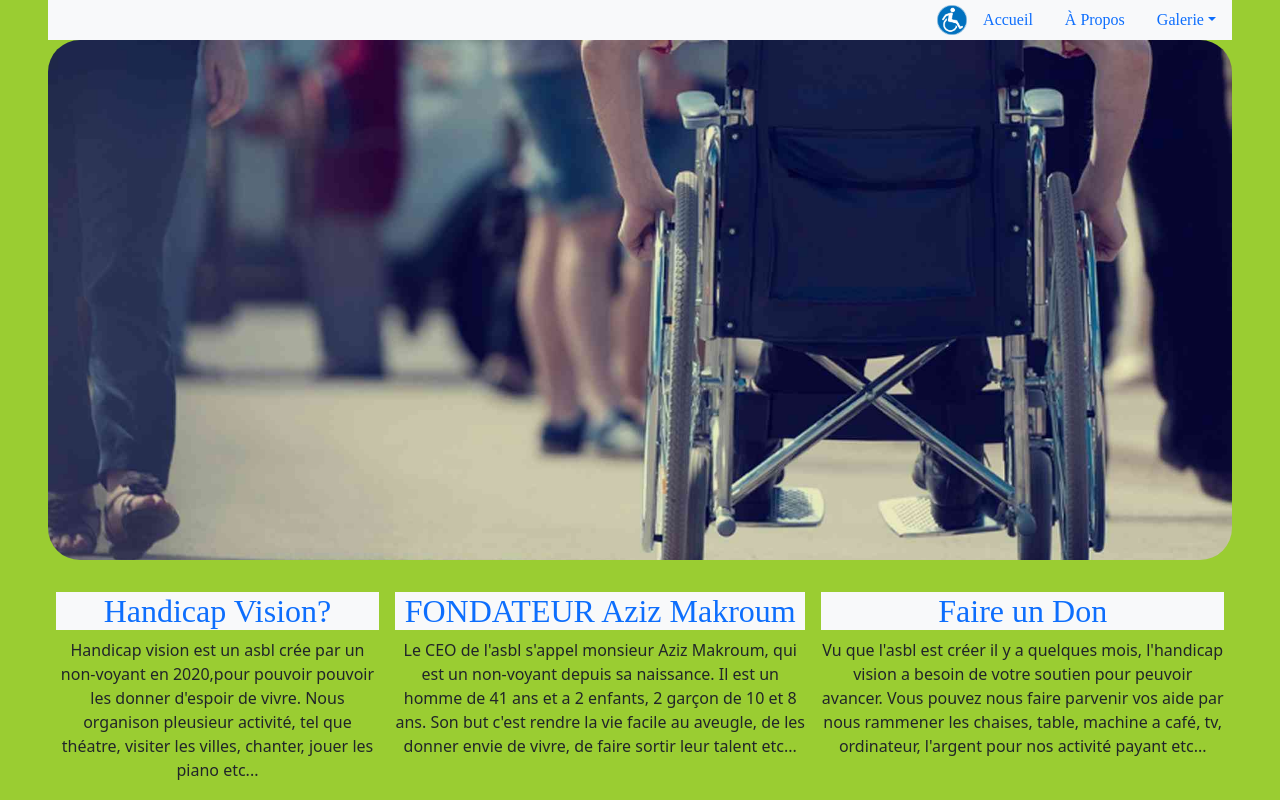
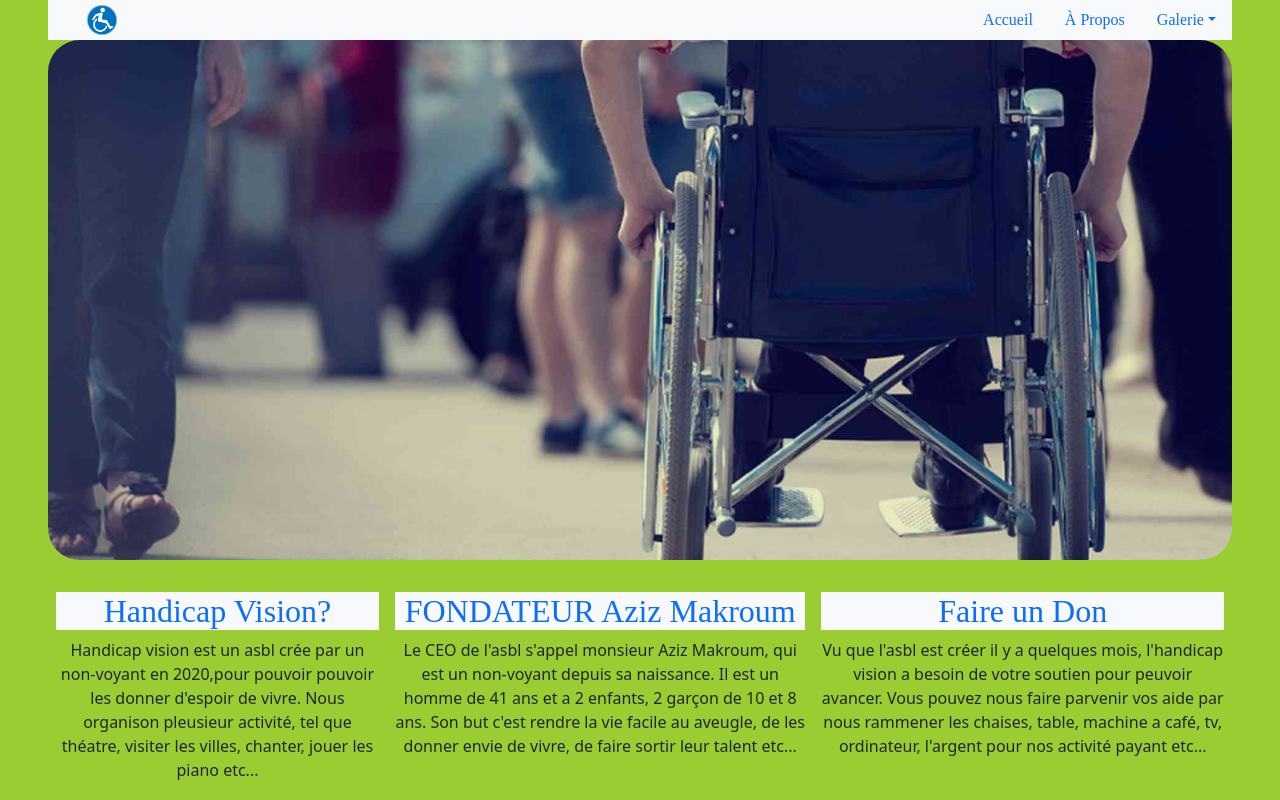
Before and after one commit to Fmaarij/Handicap_Vision, a plain HTML site: page index.html in a window 1280 px wide. Shown: the top 800 px of the page. Drawn offline with nearby package versions, Linux system fonts and the light colour scheme; a web font is replaced by a local one.

```diff
--- a/public/css/style.css
+++ b/public/css/style.css
@@ -7,6 +7,7 @@ body{
     width: 30px;
     height: 30px;
     margin-top: 5px;
+    margin-right: 850PX;
 
     position: sticky;
 }
```
